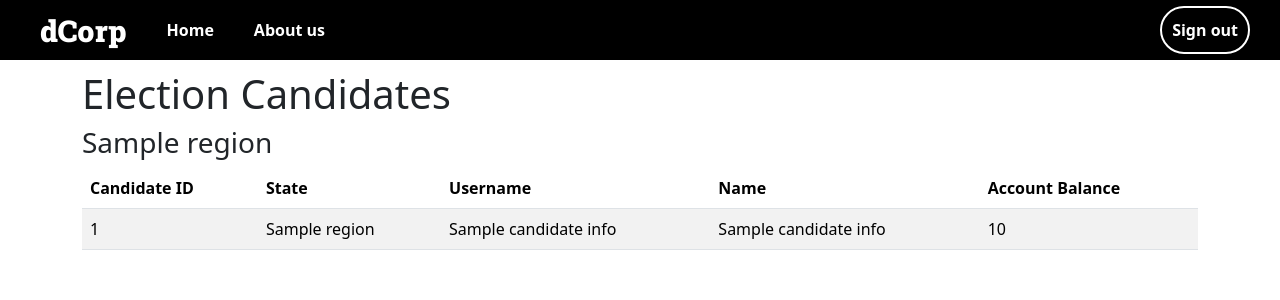
After one commit to Krypthon-Hackathon-VITC/Team-09, a Flask app: template backend/templates/election_candidates.html in a window 1280 px wide. The commit adds this page. Shown: the top 300 px of the page. Run offline with Flask 2, Linux system fonts and the light colour scheme; the template is opened without the code that fills it: most values are stand-ins (such as "Sample title", 1, 10 or a date in 2020); parts of the project's set-up code (start-up, migrations or seed data) failed here and were passed over.

Commit message:
added /election/{board,candidates}

```diff
--- a/backend/endpoints.py
+++ b/backend/endpoints.py
@@ -4,6 +4,9 @@ from flask import jsonify, render_template, Response, request, \
 from flask_jwt_extended import create_access_token, get_jwt_identity, \
     jwt_required, set_access_cookies, get_jwt
 from helper import *
+from collections import defaultdict
+import pprint
+pp = pprint.PrettyPrinter(indent=1)
 
 import datetime
 import hashlib
@@ -211,6 +214,33 @@ def signup():
         return Response(status=200)
     return Response(status=411)
 
+@app.route("/election/board", methods=("GET",))
+@jwt_required()
+def election_board():
+    members = db['USERS'].find({"USR_TYPE": "board_member"})
+    return render_template("election_board.html", members=members)
+
+@app.route("/election/candidates", methods=("GET",))
+@jwt_required()
+def election_candidates():
+    election_latest = db["ELECTIONS"].find_one()
+    candidates = list(db["CANDIDATES"].find({
+        "ELECTION_ID": str(election_latest["_id"])
+    }))
+    regions = set()
+    for i in range(len(candidates)):
+        candidate_info = db["USERS"].find_one({
+            "_id" : ObjectId(candidates[i]["CANDIDATE_ID"])
+        })
+        candidates[i]['CANDIDATE_INFO'] = candidate_info
+        regions.add(candidates[i]['REGION'])
+
+    regions = list(regions)
+    candidates_by_region = defaultdict(list)
+    for region in regions:
+        candidates_by_region[region].extend(filter(lambda x: x['REGION'] == region, candidates))
+
+    return render_template("election_candidates.html", cbr=candidates_by_region)
 
 @app.route("/election/stand", methods=("POST", "GET"))
 @jwt_required()
--- a/backend/templates/election.html
+++ b/backend/templates/election.html
@@ -18,6 +18,7 @@
     {% endif %}
 </div>
 <div id="election-wrapper">
+    <a href="{{ url_for('election_board') }}">
     <div class="election-cards">
         <svg xmlns="http://www.w3.org/2000/svg" width="16" height="16" fill="currentColor" class="bi bi-people-fill"
             viewBox="0 0 16 16">
@@ -26,7 +27,9 @@
         </svg>
         <span>View Board</span>
     </div>
+    </a>
 
+    <a href="{{ url_for('election_candidates') }}">
     <div class="election-cards">
         <svg xmlns="http://www.w3.org/2000/svg" width="16" height="16" fill="currentColor"
             class="bi bi-person-fill-check" viewBox="0 0 16 16">
@@ -37,6 +40,7 @@
         </svg>
         <span>Electoral candidates</span>
     </div>
+    </a>
 
     <a href="{{ url_for('election_stand') }}">
     <div class="election-cards">
--- /dev/null
+++ b/backend/templates/election_candidates.html
@@ -0,0 +1,40 @@
+{% extends 'base.html' %}
+
+{% block head %}
+{{ super() }}
+{% endblock %}
+
+{% block more_header %}
+{{ super() }}
+{% endblock %}
+
+{% block main %}
+<div class="container" style="margin-top:70px;">
+    <h1>Election Candidates</h1>
+    {% for region in cbr %}
+        <h3>{{ region }}</h3>
+        <table id="data" class="table table-striped">
+            <thead>
+                <tr>
+                    <th>Candidate ID</th>
+                    <th>State</th>
+                    <th>Username</th>
+                    <th>Name</th>
+                    <th>Account Balance</th>
+                </tr>
+            </thead>
+            <tbody>
+                {% for candidate in cbr[region] %}
+                <tr>
+                    <td>{{ candidate['CANDIDATE_ID'] }}</td>
+                    <td>{{ candidate['REGION'] }}</td>
+                    <td>{{ candidate['CANDIDATE_INFO']['USR_NAME'] }}</td>
+                    <td>{{ candidate['CANDIDATE_INFO']['NAME'] }}</td>
+                    <td>{{ candidate['CANDIDATE_INFO']['BALANCE'] }}</td>
+                </tr>
+                {% endfor %}
+            </tbody>
+        </table>
+    {% endfor %}
+</div>
+{% endblock %}
```
Also changed, not shown: backend/templates/election_board.html (added, +35 -0 lines).
